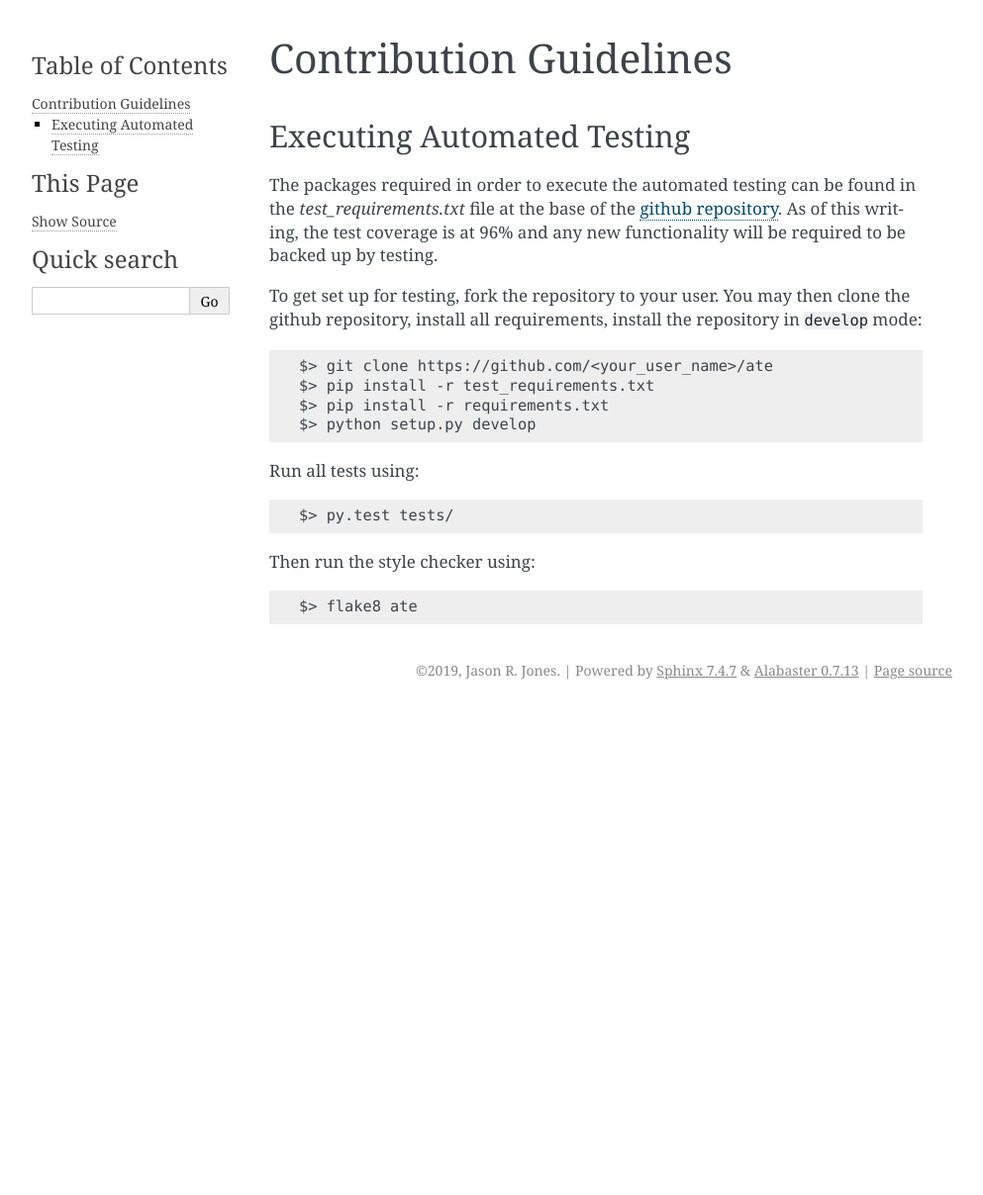
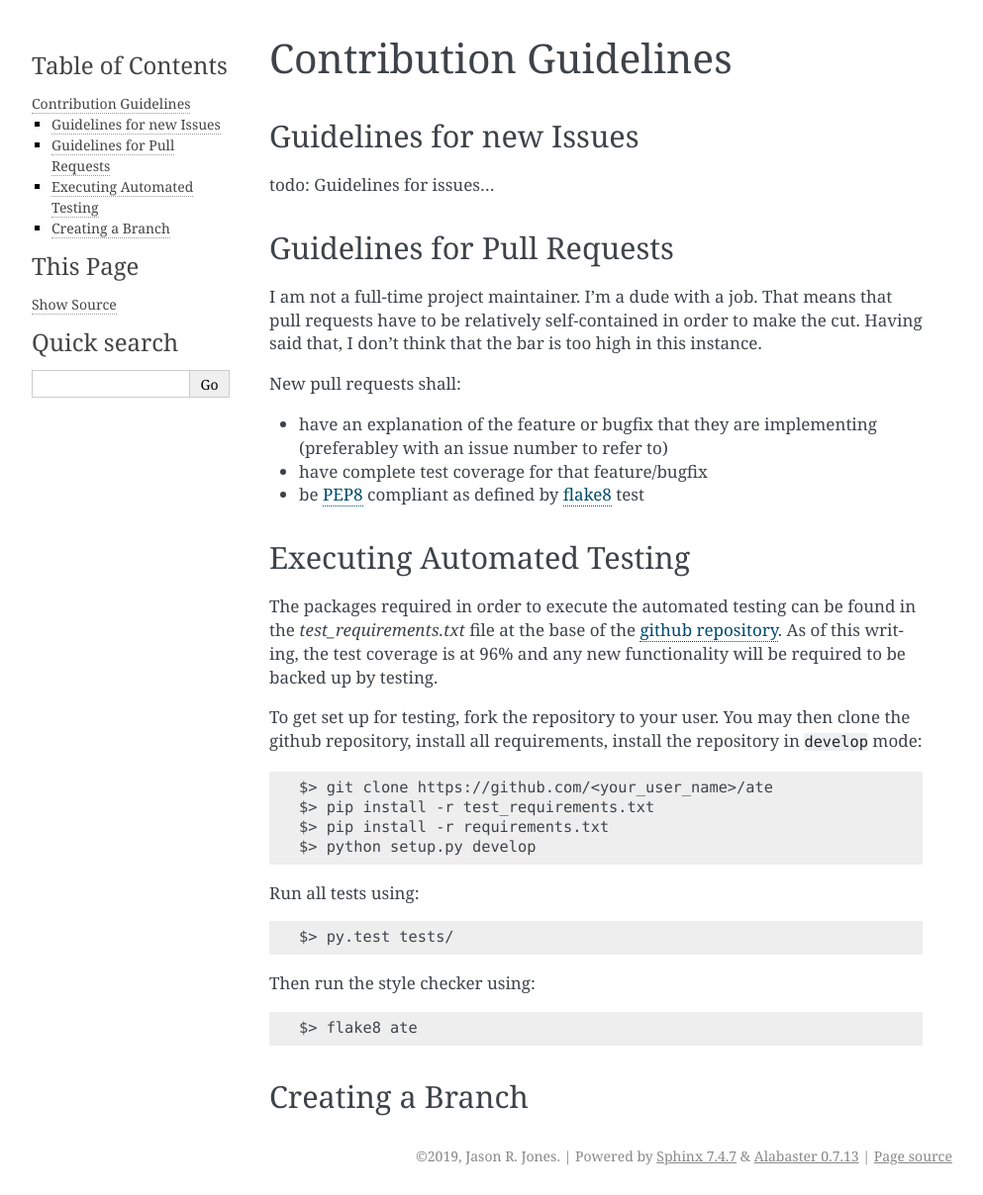
Before and after one commit to slightlynybbled/mats, a Sphinx documentation site: the page built from docs/source/pages/contribution_guidelines.rst, in a window 1280 px wide. Shown: the whole page at 99% size, without its empty margins (148-1141 px from the left). Built offline with Sphinx 7.4.7, drawn with Linux system fonts in a browser that asks for light colours; before the commit the page ends 900 px from its top, so only the background shows below that.

Commit message:
Adding contribution guidelines

```diff
--- a/docs/source/pages/contribution_guidelines.rst
+++ b/docs/source/pages/contribution_guidelines.rst
@@ -1,5 +1,24 @@
 Contribution Guidelines
 =======================
+
+Guidelines for new Issues
+-------------------------
+
+todo: Guidelines for issues...
+
+Guidelines for Pull Requests
+----------------------------
+
+I am not a full-time project maintainer.  I'm a dude with a job.  That means
+that pull requests have to be relatively self-contained in order to make the
+cut.  Having said that, I don't think that the bar is too high in this
+instance.
+
+New pull requests shall:
+
+* have an explanation of the feature or bugfix that they are implementing (preferabley with an issue number to refer to)
+* have complete test coverage for that feature/bugfix
+* be `PEP8 <https://www.python.org/dev/peps/pep-0008/>`_ compliant as defined by `flake8 <http://flake8.pycqa.org/en/latest/>`_ test
 
 Executing Automated Testing
 ---------------------------
@@ -28,3 +47,6 @@ Run all tests using::
 Then run the style checker using::
 
     $> flake8 ate
+
+Creating a Branch
+-----------------
```
